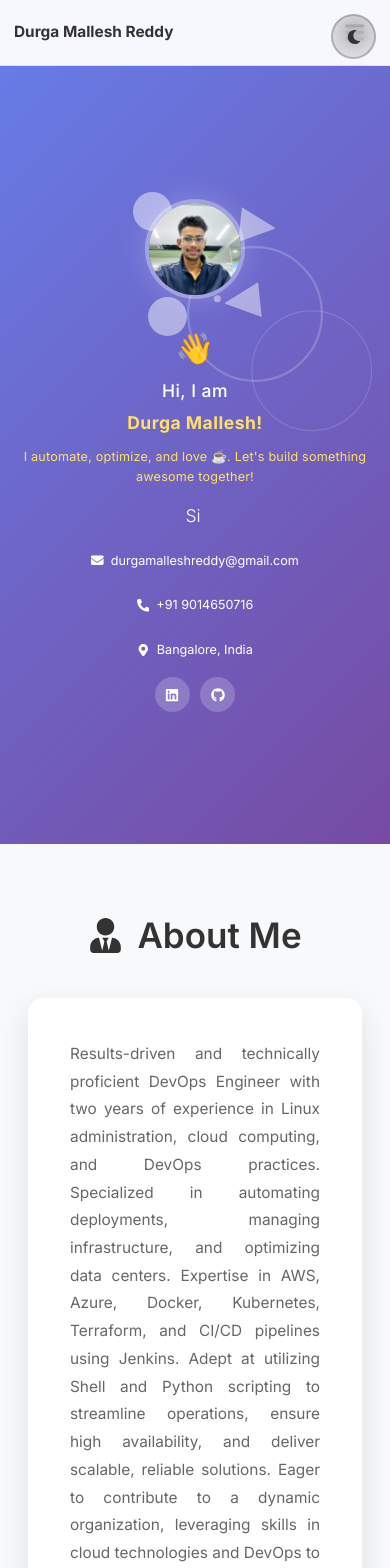
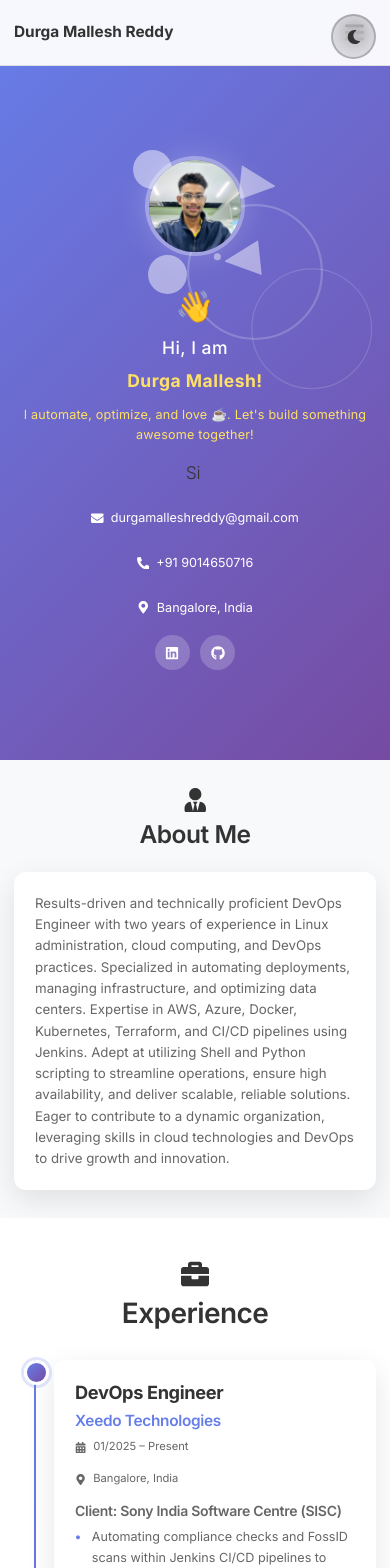
Before and after one commit to durgamalleshreddy/portfolio, a React (Vite) app in the folder portfolio/: page / in a window 390 px wide. Shown: the top 1568 px of the page. Built offline with nearby package versions, Linux system fonts and the light colour scheme.

Commit message:
Enhance mobile aesthetics with improved typography, spacing, and visual hierarchy

```diff
--- a/portfolio/src/components/About.tsx
+++ b/portfolio/src/components/About.tsx
@@ -6,6 +6,14 @@ import { FaUserTie } from 'react-icons/fa';
 const AboutSection = styled.section`
   padding: 5rem 2rem;
   background: var(--bg-secondary);
+
+  @media (max-width: 768px) {
+    padding: 3rem 1.5rem;
+  }
+
+  @media (max-width: 480px) {
+    padding: 2rem 1rem;
+  }
 `;
 
 const Container = styled.div`
@@ -22,6 +30,18 @@ const SectionTitle = styled(motion.h2)`
   align-items: center;
   justify-content: center;
   gap: 1rem;
+
+  @media (max-width: 768px) {
+    font-size: 2rem;
+    margin-bottom: 2rem;
+    flex-direction: column;
+    gap: 0.5rem;
+  }
+
+  @media (max-width: 480px) {
+    font-size: 1.75rem;
+    margin-bottom: 1.5rem;
+  }
 `;
 
 const SummaryCard = styled(motion.div)`
@@ -33,6 +53,20 @@ const SummaryCard = styled(motion.div)`
   font-size: 1.1rem;
   color: var(--text-secondary);
   text-align: justify;
+
+  @media (max-width: 768px) {
+    padding: 2rem;
+    border-radius: 12px;
+    line-height: 1.7;
+    font-size: 1rem;
+    text-align: left;
+  }
+
+  @media (max-width: 480px) {
+    padding: 1.5rem;
+    font-size: 0.95rem;
+    line-height: 1.6;
+  }
 `;
 
 const About: React.FC = () => {
--- a/portfolio/src/components/Header.tsx
+++ b/portfolio/src/components/Header.tsx
@@ -18,15 +18,16 @@ const HeaderContainer = styled.header`
   padding-top: calc(2rem + 80px);
 
   @media (max-width: 768px) {
-    padding: 1rem;
-    padding-top: calc(1rem + 70px);
+    padding: 1.5rem;
+    padding-top: calc(1.5rem + 70px);
     min-height: 100vh;
     justify-content: center;
   }
 
   @media (max-width: 480px) {
-    padding: 0.5rem;
-    padding-top: calc(0.5rem + 60px);
+    padding: 1rem;
+    padding-top: calc(1rem + 60px);
+    min-height: 90vh;
   }
 `;
 
@@ -193,6 +194,18 @@ const ProfileImage = styled(motion.div)`
   @keyframes rotate {
     0% { transform: rotate(0deg); }
     100% { transform: rotate(360deg); }
+  }
+
+  @media (max-width: 768px) {
+    width: 150px;
+    height: 150px;
+    margin-bottom: 1.5rem;
+  }
+
+  @media (max-width: 480px) {
+    width: 120px;
+    height: 120px;
+    margin-bottom: 1rem;
   }
 
   img {
--- a/portfolio/src/components/Navigation.tsx
+++ b/portfolio/src/components/Navigation.tsx
@@ -52,18 +52,20 @@ const NavLinks = styled.div<{ isOpen: boolean }>`
     background: var(--nav-bg);
     backdrop-filter: blur(15px);
     flex-direction: column;
-    padding: 1rem 0.5rem 0.5rem 0.5rem;
+    padding: 1.5rem 1rem 1rem 1rem;
     transform: ${props => props.isOpen ? 'translateY(0)' : 'translateY(-120%)'};
     transition: transform 0.3s cubic-bezier(.4,2,.6,1);
     border-top: 1px solid var(--nav-border);
-    box-shadow: 0 4px 20px rgba(0, 0, 0, 0.08);
+    box-shadow: 0 8px 32px rgba(0, 0, 0, 0.12);
     max-height: 70vh;
     overflow-y: auto;
     z-index: 1001;
+    border-radius: 0 0 16px 16px;
   }
   @media (max-width: 480px) {
-    padding: 0.5rem 0.25rem;
-    max-height: 50vh;
+    padding: 1rem 0.75rem 0.75rem 0.75rem;
+    max-height: 60vh;
+    border-radius: 0 0 12px 12px;
   }
 `;
 
@@ -89,17 +91,25 @@ const NavLink = styled.a`
   &:hover::after { width: 100%; }
   @media (max-width: 768px) {
     font-size: 1rem;
-    padding: 0.5rem 0;
+    padding: 0.75rem 1rem;
     width: 100%;
     text-align: center;
     border-bottom: 1px solid var(--border-color);
+    border-radius: 8px;
+    margin: 0.25rem 0;
+    transition: all 0.3s ease;
     &:last-child { border-bottom: none; }
     &::after { display: none; }
     &:hover {
       background: var(--bg-secondary);
-      border-radius: 6px;
-      margin: 0.25rem 0;
+      color: var(--accent-primary);
+      transform: translateX(4px);
     }
+  }
+  @media (max-width: 480px) {
+    font-size: 0.95rem;
+    padding: 0.6rem 0.8rem;
+    margin: 0.2rem 0;
   }
 `;
 
--- a/portfolio/src/index.css
+++ b/portfolio/src/index.css
@@ -14,6 +14,12 @@
   --card-shadow: 0 10px 30px rgba(0, 0, 0, 0.1);
   --nav-bg: rgba(255, 255, 255, 0.95);
   --nav-border: rgba(0, 0, 0, 0.1);
+
+  /* Enhanced mobile spacing */
+  --mobile-padding: 1.5rem;
+  --mobile-margin: 1rem;
+  --mobile-border-radius: 12px;
+  --mobile-card-shadow: 0 4px 20px rgba(0, 0, 0, 0.08);
 }
 
 [data-theme="dark"] {
@@ -30,6 +36,7 @@
   --card-shadow: 0 10px 30px rgba(0, 0, 0, 0.3);
   --nav-bg: rgba(26, 26, 26, 0.95);
   --nav-border: rgba(255, 255, 255, 0.1);
+  --mobile-card-shadow: 0 4px 20px rgba(0, 0, 0, 0.2);
 }
 
 * {
@@ -40,6 +47,20 @@
 
 html {
   scroll-behavior: smooth;
+  font-size: 16px;
+
+  /* Enhanced responsive font sizing */
+  @media (max-width: 1200px) {
+    font-size: 15px;
+  }
+
+  @media (max-width: 768px) {
+    font-size: 14px;
+  }
+
+  @media (max-width: 480px) {
+    font-size: 13px;
+  }
 }
 
 body {
@@ -52,16 +73,73 @@ body {
   color: var(--text-primary);
   background-color: var(--bg-primary);
   transition: background-color 0.3s ease, color 0.3s ease;
+  overflow-x: hidden;
 }
 
 h1, h2, h3, h4, h5, h6 {
   font-weight: 600;
   line-height: 1.2;
+  color: var(--text-primary);
+
+  /* Enhanced mobile typography */
+  @media (max-width: 768px) {
+    line-height: 1.3;
+    letter-spacing: -0.02em;
+  }
+}
+
+/* Enhanced responsive heading sizes */
+h1 {
+  font-size: clamp(2.5rem, 6vw, 4rem);
+  font-weight: 700;
+
+  @media (max-width: 768px) {
+    font-size: clamp(2rem, 8vw, 2.5rem);
+    margin-bottom: 1rem;
+  }
+}
+
+h2 {
+  font-size: clamp(1.75rem, 5vw, 3rem);
+  font-weight: 600;
+
+  @media (max-width: 768px) {
+    font-size: clamp(1.5rem, 6vw, 2rem);
+    margin-bottom: 1.5rem;
+  }
+}
+
+h3 {
+  font-size: clamp(1.25rem, 4vw, 1.75rem);
+
+  @media (max-width: 768px) {
+    font-size: clamp(1.1rem, 5vw, 1.25rem);
+  }
+}
+
+h4 {
+  font-size: clamp(1.1rem, 3vw, 1.25rem);
+
+  @media (max-width: 768px) {
+    font-size: clamp(1rem, 4vw, 1.1rem);
+  }
+}
+
+p {
+  font-size: clamp(0.95rem, 2.5vw, 1.1rem);
+  line-height: 1.7;
+  color: var(--text-secondary);
+
+  @media (max-width: 768px) {
+    line-height: 1.8;
+    margin-bottom: 1rem;
+  }
 }
 
 a {
   text-decoration: none;
   color: inherit;
+  transition: color 0.3s ease;
 }
 
 button {
@@ -69,6 +147,7 @@ button {
   background: none;
   cursor: pointer;
   font-family: inherit;
+  transition: all 0.3s ease;
 }
 
 ul {
@@ -78,10 +157,84 @@ ul {
 img {
   max-width: 100%;
   height: auto;
+  display: block;
 }
 
+/* Enhanced mobile styles */
 @media (max-width: 768px) {
   html {
     font-size: 14px;
   }
+
+  /* Improved mobile spacing */
+  .container {
+    padding: 0 var(--mobile-padding);
+  }
+
+  .section {
+    padding: 3rem var(--mobile-padding);
+  }
+
+  /* Enhanced mobile cards */
+  .card {
+    border-radius: var(--mobile-border-radius);
+    box-shadow: var(--mobile-card-shadow);
+    padding: 1.5rem;
+    margin-bottom: 1.5rem;
+  }
+
+  /* Better mobile buttons */
+  .btn {
+    padding: 0.75rem 1.5rem;
+    border-radius: 8px;
+    font-weight: 500;
+    font-size: 0.95rem;
+    min-height: 44px;
+    display: inline-flex;
+    align-items: center;
+    justify-content: center;
+  }
+
+  /* Improved mobile navigation */
+  .nav-link {
+    padding: 0.75rem 1rem;
+    font-size: 1rem;
+    font-weight: 500;
+  }
+
+  /* Better mobile forms */
+  input, textarea, select {
+    padding: 0.75rem 1rem;
+    border-radius: 8px;
+    font-size: 1rem;
+    border: 1px solid var(--border-color);
+  }
+
+  /* Enhanced mobile grid */
+  .grid {
+    gap: 1.5rem;
+  }
+
+  .grid-2 {
+    grid-template-columns: 1fr;
+  }
+
+  .grid-3 {
+    grid-template-columns: 1fr;
+  }
 }
+
+@media (max-width: 480px) {
+  .section {
+    padding: 2rem var(--mobile-padding);
+  }
+
+  .card {
+    padding: 1.25rem;
+  }
+
+  .btn {
+    padding: 0.7rem 1.25rem;
+    font-size: 0.9rem;
+  }
+}
```
